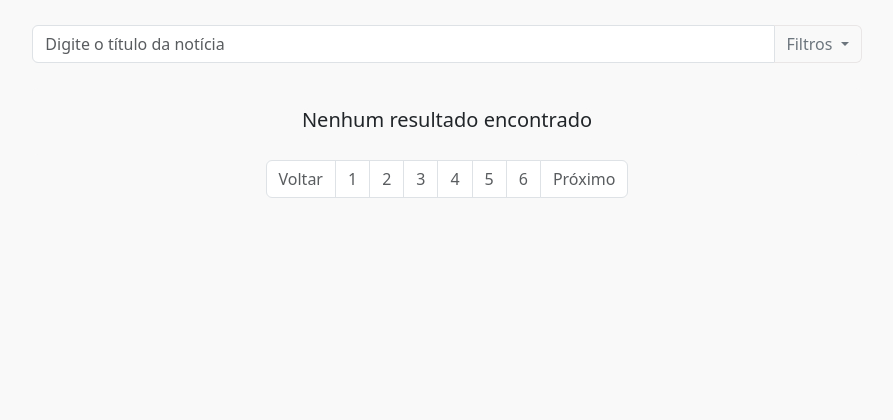
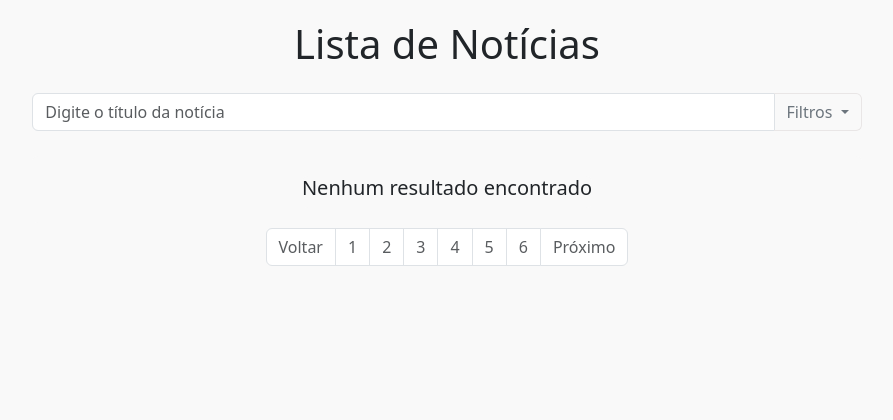
Before and after one commit to manoelcn/eear-backend, a Django app: page /news/list/ in a window 1280 px wide. Shown: the part 127-547 px from the top of the page, without its empty margins (193-1086 px from the left). Run offline with Django 5.2, Linux system fonts and the light colour scheme; data that the repository does not hold is empty; some libraries are stand-ins or nearby versions.

Commit message:
add titulo de lista de noticias

```diff
--- a/news/templates/news_list.html
+++ b/news/templates/news_list.html
@@ -102,6 +102,7 @@
             <li class="breadcrumb-item active" aria-current="page">Notícias</li>
         </ol>
     </nav>
+    <h1 class="text-center" style="margin-top: 20px;">Lista de Notícias</h1>
 
     <div class="row" style="margin-top: 25px;">
         <div class="col-md-8 mx-auto">
```
